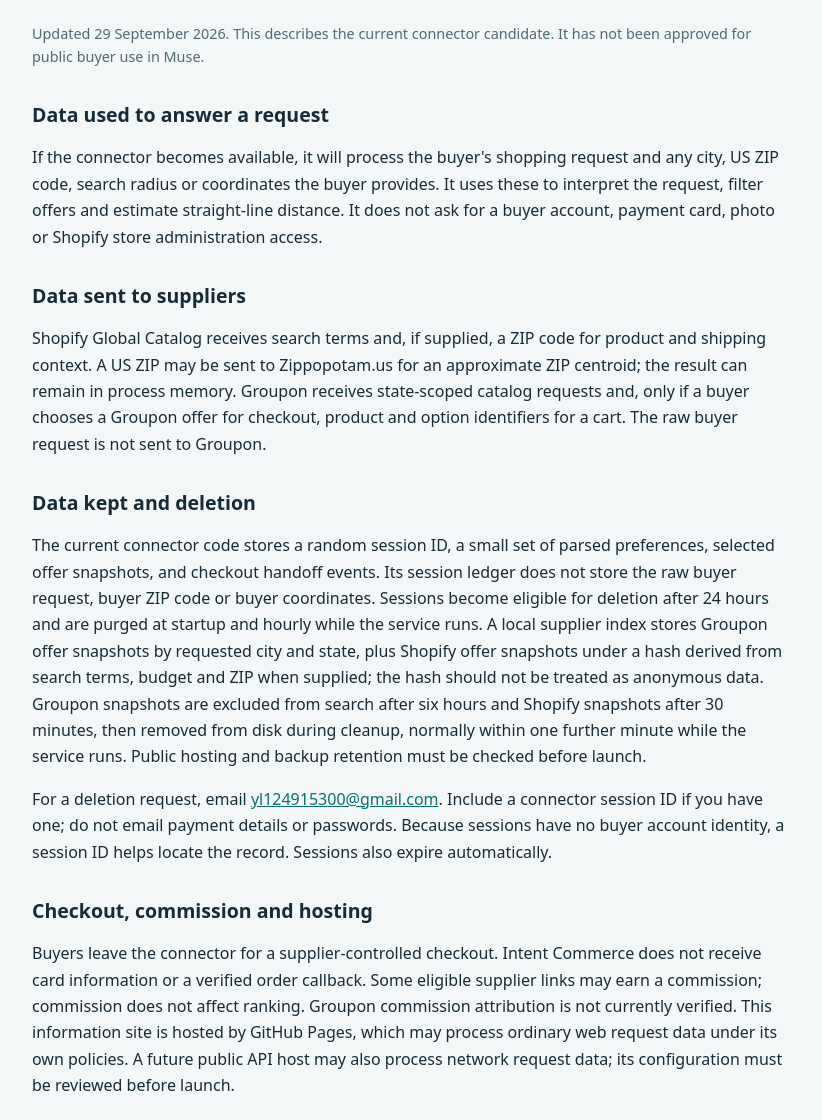
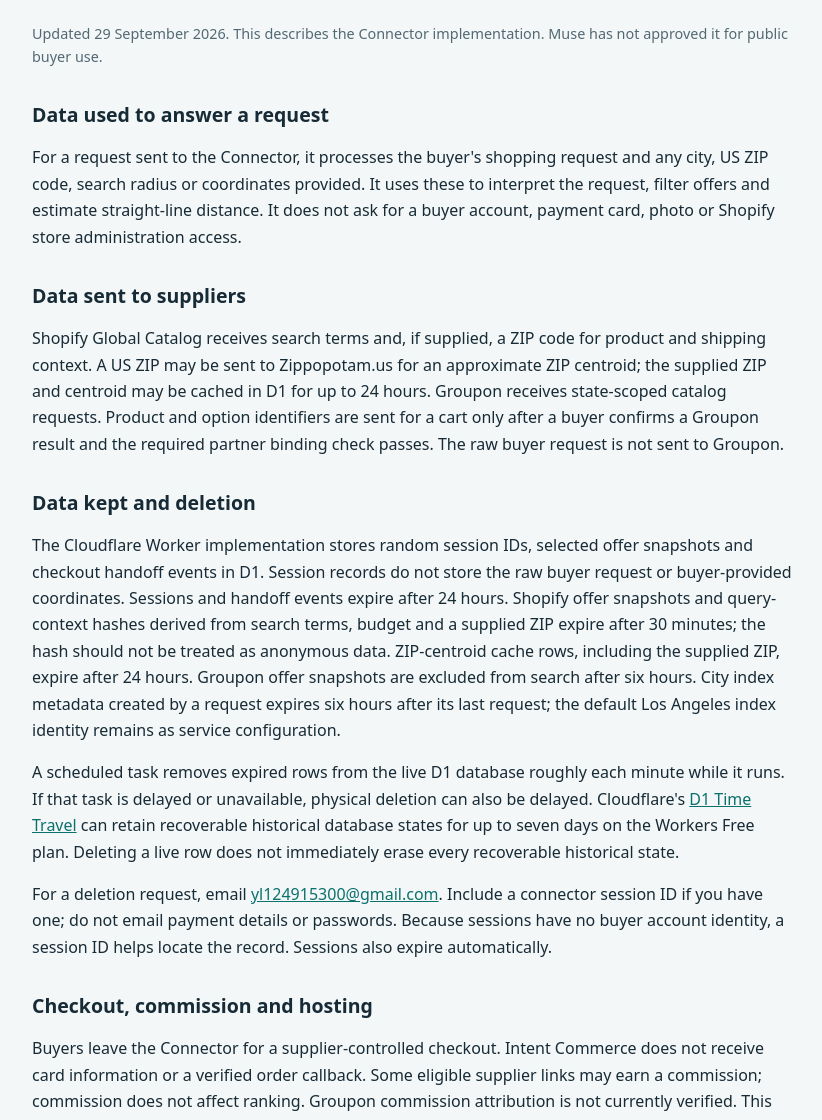
Before and after one commit to yl124915300-dot/yl124915300-dot.github.io, a plain HTML site: page intent-commerce/privacy/index.html in a window 1280 px wide. Shown: the part 168-1288 px from the top of the page, without its empty margins (228-1050 px from the left). Drawn offline with Linux system fonts and the light colour scheme.

Commit message:
Update privacy details for deployed Cloudflare Connector

```diff
--- a/intent-commerce/privacy/index.html
+++ b/intent-commerce/privacy/index.html
@@ -16,20 +16,21 @@
   <main>
     <p><a href="../">← Intent Commerce</a></p>
     <h1>Privacy</h1>
-    <p class="small">Updated 29 September 2026. This describes the current connector candidate. It has not been approved for public buyer use in Muse.</p>
+    <p class="small">Updated 29 September 2026. This describes the Connector implementation. Muse has not approved it for public buyer use.</p>
 
     <h2>Data used to answer a request</h2>
-    <p>If the connector becomes available, it will process the buyer's shopping request and any city, US ZIP code, search radius or coordinates the buyer provides. It uses these to interpret the request, filter offers and estimate straight-line distance. It does not ask for a buyer account, payment card, photo or Shopify store administration access.</p>
+    <p>For a request sent to the Connector, it processes the buyer's shopping request and any city, US ZIP code, search radius or coordinates provided. It uses these to interpret the request, filter offers and estimate straight-line distance. It does not ask for a buyer account, payment card, photo or Shopify store administration access.</p>
 
     <h2>Data sent to suppliers</h2>
-    <p>Shopify Global Catalog receives search terms and, if supplied, a ZIP code for product and shipping context. A US ZIP may be sent to Zippopotam.us for an approximate ZIP centroid; the result can remain in process memory. Groupon receives state-scoped catalog requests and, only if a buyer chooses a Groupon offer for checkout, product and option identifiers for a cart. The raw buyer request is not sent to Groupon.</p>
+    <p>Shopify Global Catalog receives search terms and, if supplied, a ZIP code for product and shipping context. A US ZIP may be sent to Zippopotam.us for an approximate ZIP centroid; the supplied ZIP and centroid may be cached in D1 for up to 24 hours. Groupon receives state-scoped catalog requests. Product and option identifiers are sent for a cart only after a buyer confirms a Groupon result and the required partner binding check passes. The raw buyer request is not sent to Groupon.</p>
 
     <h2>Data kept and deletion</h2>
-    <p>The current connector code stores a random session ID, a small set of parsed preferences, selected offer snapshots, and checkout handoff events. Its session ledger does not store the raw buyer request, buyer ZIP code or buyer coordinates. Sessions become eligible for deletion after 24 hours and are purged at startup and hourly while the service runs. A local supplier index stores Groupon offer snapshots by requested city and state, plus Shopify offer snapshots under a hash derived from search terms, budget and ZIP when supplied; the hash should not be treated as anonymous data. Groupon snapshots are excluded from search after six hours and Shopify snapshots after 30 minutes, then removed from disk during cleanup, normally within one further minute while the service runs. Public hosting and backup retention must be checked before launch.</p>
+    <p>The Cloudflare Worker implementation stores random session IDs, selected offer snapshots and checkout handoff events in D1. Session records do not store the raw buyer request or buyer-provided coordinates. Sessions and handoff events expire after 24 hours. Shopify offer snapshots and query-context hashes derived from search terms, budget and a supplied ZIP expire after 30 minutes; the hash should not be treated as anonymous data. ZIP-centroid cache rows, including the supplied ZIP, expire after 24 hours. Groupon offer snapshots are excluded from search after six hours. City index metadata created by a request expires six hours after its last request; the default Los Angeles index identity remains as service configuration.</p>
+    <p>A scheduled task removes expired rows from the live D1 database roughly each minute while it runs. If that task is delayed or unavailable, physical deletion can also be delayed. Cloudflare's <a href="https://developers.cloudflare.com/d1/reference/time-travel/">D1 Time Travel</a> can retain recoverable historical database states for up to seven days on the Workers Free plan. Deleting a live row does not immediately erase every recoverable historical state.</p>
     <p>For a deletion request, email <a href="mailto:yl124915300@gmail.com">yl124915300@gmail.com</a>. Include a connector session ID if you have one; do not email payment details or passwords. Because sessions have no buyer account identity, a session ID helps locate the record. Sessions also expire automatically.</p>
 
     <h2>Checkout, commission and hosting</h2>
-    <p>Buyers leave the connector for a supplier-controlled checkout. Intent Commerce does not receive card information or a verified order callback. Some eligible supplier links may earn a commission; commission does not affect ranking. Groupon commission attribution is not currently verified. This information site is hosted by GitHub Pages, which may process ordinary web request data under its own policies. A future public API host may also process network request data; its configuration must be reviewed before launch.</p>
+    <p>Buyers leave the Connector for a supplier-controlled checkout. Intent Commerce does not receive card information or a verified order callback. Some eligible supplier links may earn a commission; commission does not affect ranking. Groupon commission attribution is not currently verified. This information site is hosted by GitHub Pages. The Connector API is configured for Cloudflare Workers and D1; Cloudflare may process network request data when the API is used. The Worker code emits no custom log calls containing request bodies or credentials. Where <a href="https://developers.cloudflare.com/workers/observability/logs/workers-logs/">Workers Logs</a> is enabled, Cloudflare may retain invocation metadata for three days on the Workers Free plan.</p>
 
     <h2>Questions</h2>
     <p>For privacy questions, support or deletion requests, email <a href="mailto:yl124915300@gmail.com">yl124915300@gmail.com</a>.</p>
```
